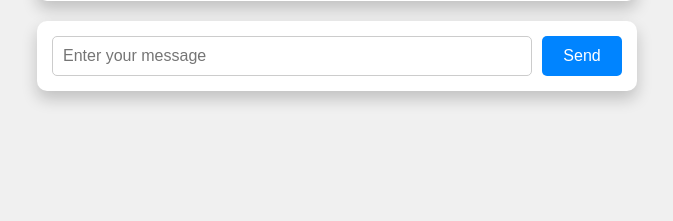
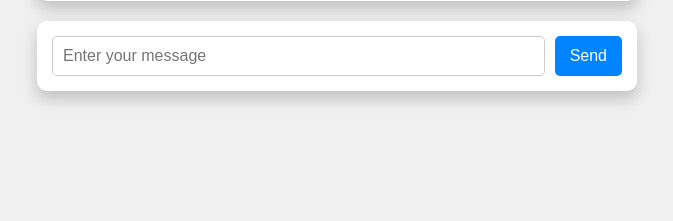
Before and after one commit to OwenChen2028/flask-chatbot, a Flask app: page / in a window 1280 px wide. Shown: the part 579-800 px from the top of the page, without its empty margins (303-976 px from the left). Run offline with Flask 3, Linux system fonts and the light colour scheme.

Commit message:
fixed scaling for mobile

```diff
--- a/static/styles.css
+++ b/static/styles.css
@@ -24,7 +24,6 @@ body {
     box-sizing: border-box;
 }
 
-
 .message {
     padding: 10px 15px;
     margin: 8px 5px;
@@ -34,7 +33,6 @@ body {
     word-wrap: break-word;
     line-height: 1.5;
 }
-
 
 .user-message {
     background-color: #0084FF;
@@ -72,28 +70,30 @@ body {
 }
 
 #message-input {
-    flex-grow: 1;
+    flex: 1 1 auto;
     border: 1px solid #ccc;
     padding: 10px 15px 10px 10px;
     border-radius: 5px;
-    margin-right: 10px;
     box-sizing: border-box;
     font-size: 16px;
+    min-width: 0;
+    margin-right: 10px;
 }
 
 .submit-button {
-    width: 80px;
+    flex: 0 0 auto;
+    width: auto;
     background-color: #0084FF;
     color: #fff;
     border: none;
     border-radius: 5px;
-    padding: 10px 0;
+    padding: 10px 15px;
     cursor: pointer;
     transition: background-color 0.3s ease;
     text-align: center;
     font-size: 16px;
 }
 
-.submit-button:hover {
+.submit-button:active {
     background-color: #0066cc;
 }
```
